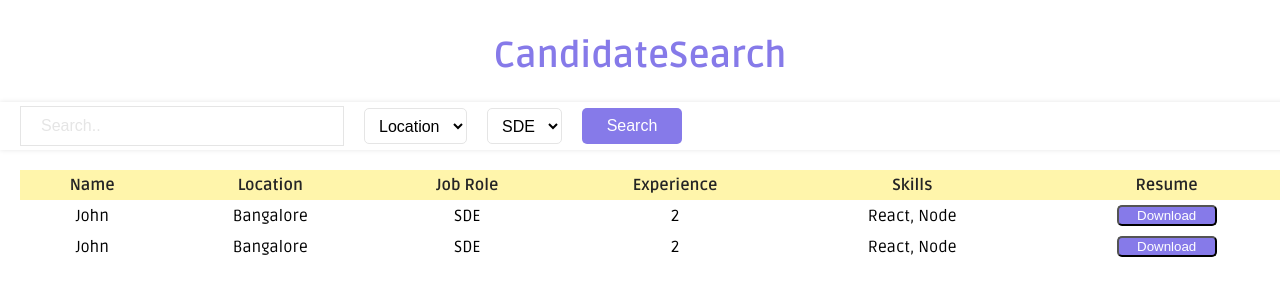
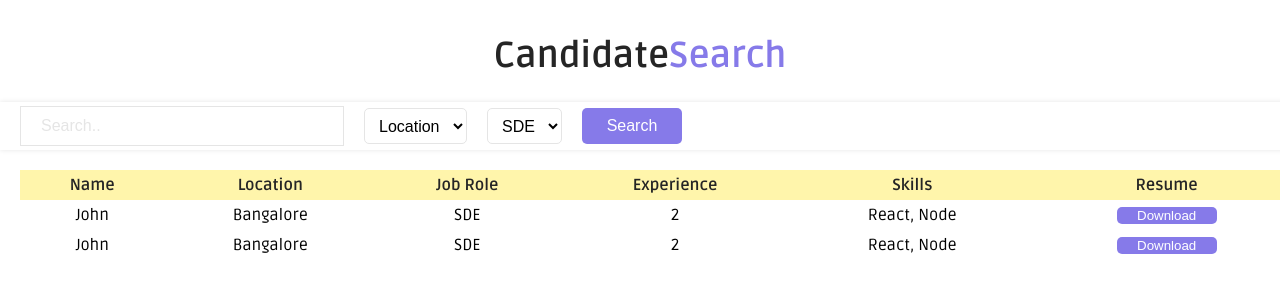
Before and after one commit to Komalkhatal24/project, a React (Create React App) app: page /CandidateSearch in a window 1280 px wide. Shown: the top 300 px of the page. Built offline with nearby package versions, Linux system fonts and the light colour scheme.

Commit message:
Update candidateSearch

```diff
--- a/src/components/candidateSearch.css
+++ b/src/components/candidateSearch.css
@@ -14,6 +14,7 @@
     padding-top: 10px;
     display: flex;
     font-size: 36px;
+    color:#252525;
 }
 
 .color-primary{
@@ -100,4 +101,5 @@ table th,td{
     background-color: #867AE9;
     color: #fff;
     border-radius: 5px;
+    border:none;
 }
```
